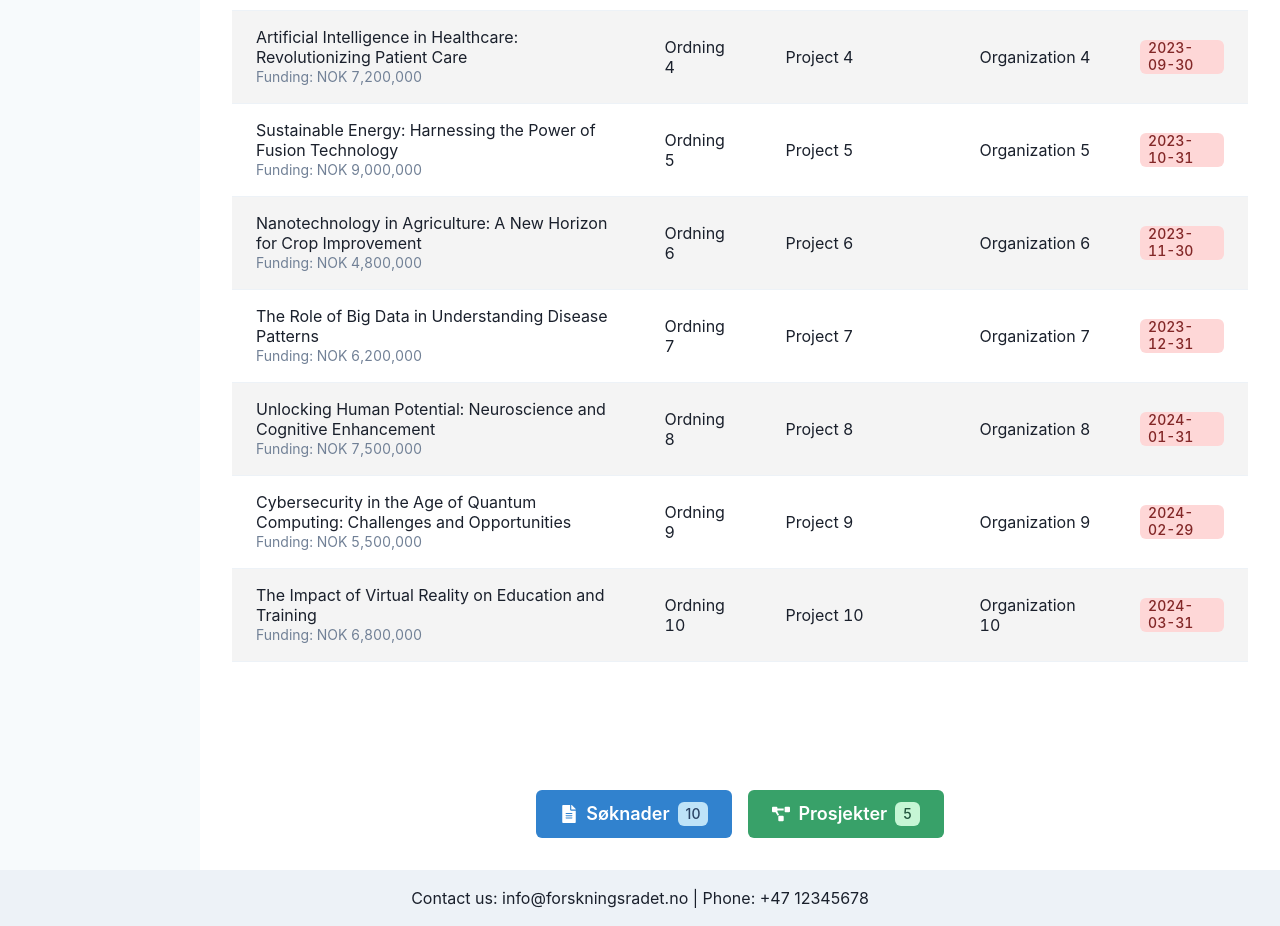
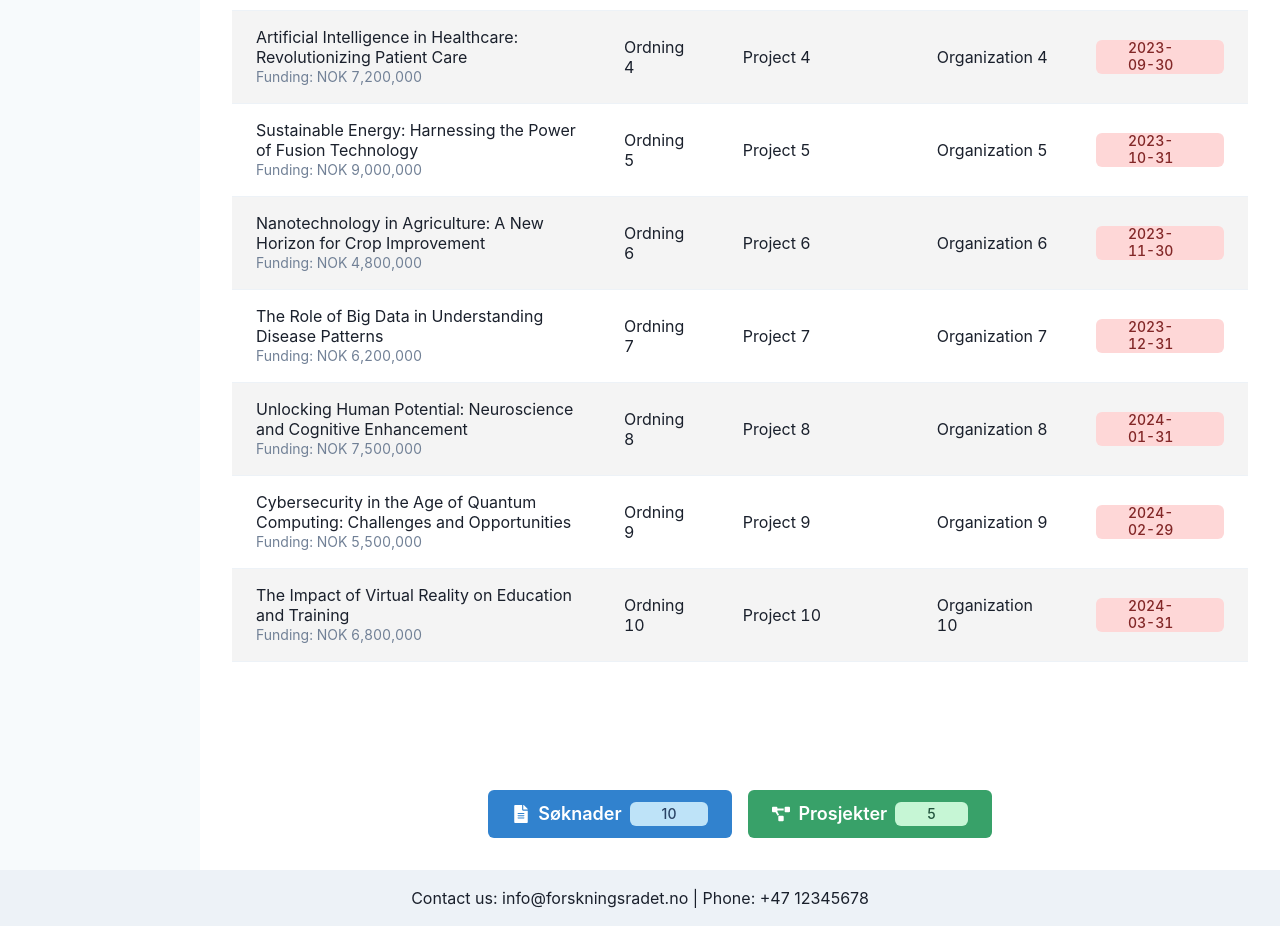
Before and after one commit to GPT-Engineer-App/task-manager-ui, a React (Vite) app: page / in a window 1280 px wide. Shown: the part 580-1506 px from the top of the page. Built offline with nearby package versions, Linux system fonts and the light colour scheme.

Commit message:
Added 8px horizontal padding to the `Tag` components to create more spacing.
Prompt: Create more spacing in tags, 8px on padding

```diff
--- a/src/pages/Index.jsx
+++ b/src/pages/Index.jsx
@@ -137,7 +137,9 @@ const Index = () => {
                   <Td>{task.project}</Td>
                   <Td>{task.organization}</Td>
                   <Td>
-                    <Tag colorScheme="red">{task.deadline}</Tag>
+                    <Tag colorScheme="red" px={8}>
+                      {task.deadline}
+                    </Tag>
                   </Td>
                 </Tr>
               ))}
@@ -147,13 +149,13 @@ const Index = () => {
           <HStack mt={{ base: 16, md: 32 }} spacing={{ base: 2, md: 4 }} wrap="wrap" justify="center">
             <Button colorScheme="blue" size="lg" leftIcon={<FaFileAlt />}>
               Søknader{" "}
-              <Tag ml={2} colorScheme="blue">
+              <Tag ml={2} colorScheme="blue" px={8}>
                 10
               </Tag>
             </Button>
             <Button colorScheme="green" size="lg" leftIcon={<FaProjectDiagram />}>
               Prosjekter{" "}
-              <Tag ml={2} colorScheme="green">
+              <Tag ml={2} colorScheme="green" px={8}>
                 5
               </Tag>
             </Button>
```
